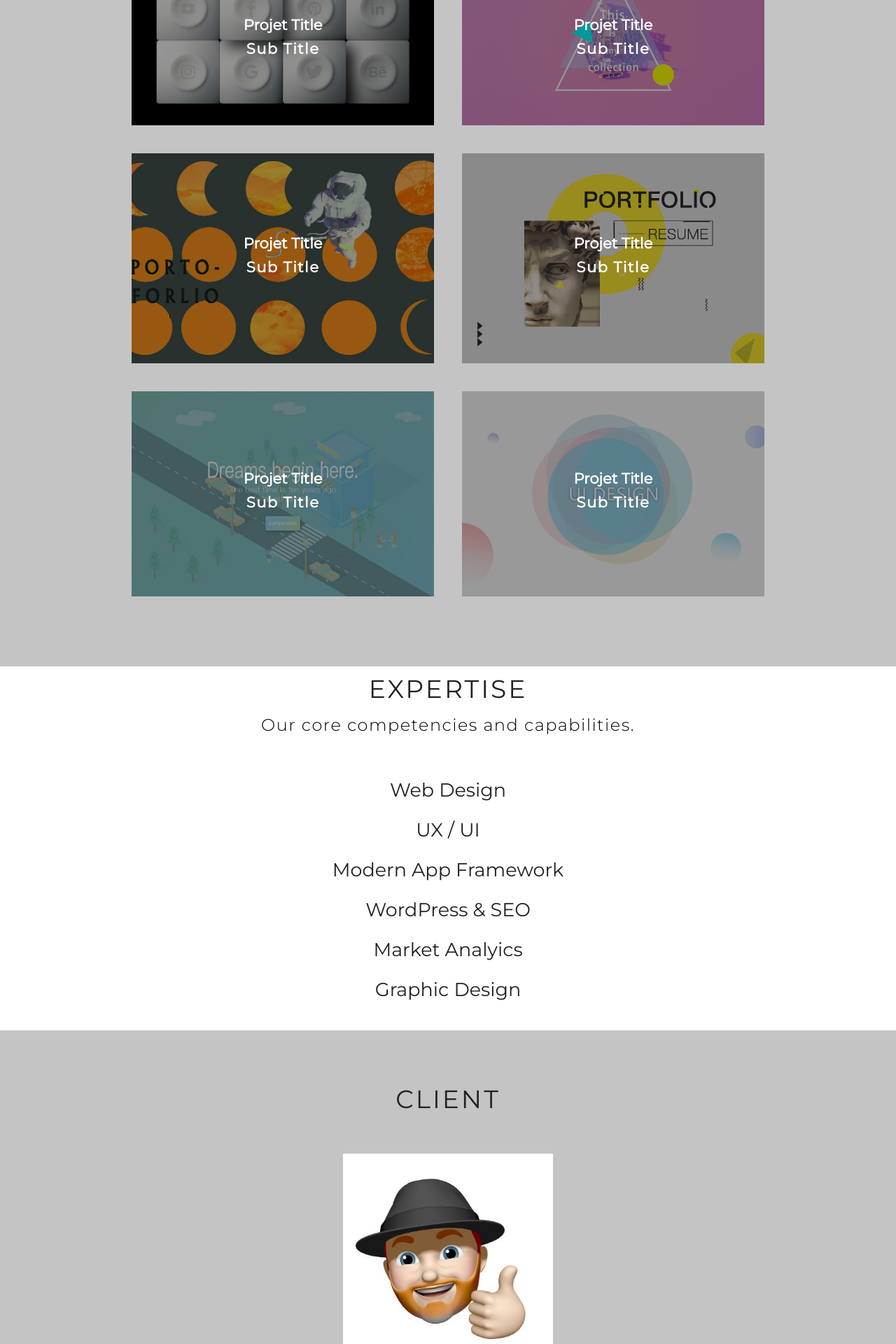
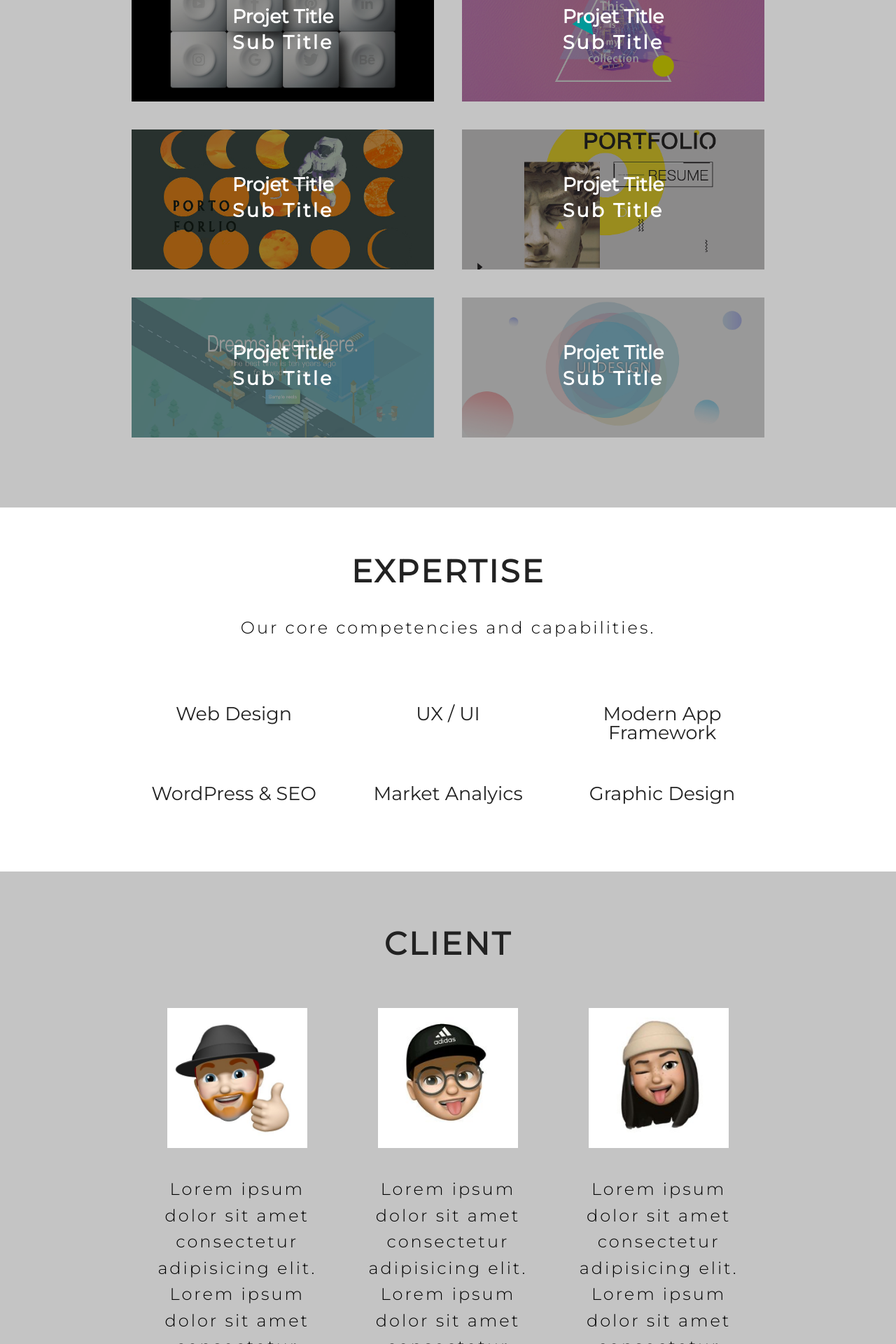
Before and after one commit to TKNRFJK1208/qa-final-project, a PHP site: page / in a window 1280 px wide. Shown: the part 1360-3280 px from the top of the page at 70% size. Run offline with PHP 8.4, Linux system fonts and the light colour scheme; some web fonts are replaced.

Commit message:
design desktop version

```diff
--- a/index.php
+++ b/index.php
@@ -23,7 +23,6 @@
 </header>
 <section id="bnr">
   <div class="bnr container">
-    <!-- <img src="images/hbg.png"> -->
     <div class="bnr-content">
       <h1>The readable content of a page when looking at its layout.</h1>
     </div>
@@ -125,17 +124,17 @@
     <div class="all-client-box">
       <div class="client-box">
         <img src="images/c1.jpeg" alt="">
-        <p>Lorem ipsum dolor sit amet consectetur adipisicing elit. Iusto tempore sint aliquid modi nam mollitia voluptatibus ipsa in rem quod incidunt et ducimus deleniti quia, quae enim, accusamus explicabo quasi?</p>
+        <p>Lorem ipsum dolor sit amet consectetur adipisicing elit. Lorem ipsum dolor sit amet consectetur adipisicing elit.</p>
         <div class="client-message"></div>
       </div>
       <div class="client-box">
         <img src="images/c2.jpeg" alt="">
-        <p>Lorem ipsum dolor sit amet consectetur adipisicing elit. Iusto tempore sint aliquid modi nam mollitia voluptatibus ipsa in rem quod incidunt et ducimus deleniti quia, quae enim, accusamus explicabo quasi?</p>
+        <p>Lorem ipsum dolor sit amet consectetur adipisicing elit. Lorem ipsum dolor sit amet consectetur adipisicing elit.</p>
         <div class="client-message"></div>
       </div>
       <div class="client-box">
         <img src="images/c3.jpeg" alt="">
-        <p>Lorem ipsum dolor sit amet consectetur adipisicing elit. Iusto tempore sint aliquid modi nam mollitia voluptatibus ipsa in rem quod incidunt et ducimus deleniti quia, quae enim, accusamus explicabo quasi?</p>
+        <p>Lorem ipsum dolor sit amet consectetur adipisicing elit. Lorem ipsum dolor sit amet consectetur adipisicing elit.</p>
         <div class="client-message"></div>
       </div>
     </div>
--- a/styles/about.css
+++ b/styles/about.css
@@ -63,8 +63,7 @@
     border: 10px solid cadetblue;
   }
   #about .pf-img {
-    min-width: 300px;
-    height: 100%;
+    min-width: 400px;
   }
   #about .col-right {
     padding: 100px 0 0 80px;
--- a/styles/banner.css
+++ b/styles/banner.css
@@ -33,6 +33,3 @@
     font-size: 2.4em;
   }
 }
-
-@media (min-width: 992px) {
-}
--- a/styles/client.css
+++ b/styles/client.css
@@ -16,12 +16,13 @@
 }
 
 .client-box img {
-  width: 300px;
-  height: 300px;
+  width: 200px;
+  height: 200px;
 }
 
 .client-box p {
   margin-top: 20px;
+  width: 50vw;
 }
 
 @media (min-width: 768px) {
@@ -30,4 +31,17 @@
   }
 }
 @media (min-width: 992px) {
+  .all-client-box {
+    display: flex;
+    justify-content: center;
+    flex-wrap: wrap;
+  }
+  .client-box {
+    width: 30%;
+    padding: 10px;
+  }
+  .client-box p {
+    width: 100%;
+    padding: 5px;
+  }
 }
--- a/styles/contact.css
+++ b/styles/contact.css
@@ -26,6 +26,9 @@
 .home {
   font-weight: 500;
   font-size: 2rem;
+}
+
+.home {
   text-transform: uppercase;
 }
 
@@ -61,4 +64,8 @@
   }
 }
 @media (min-width: 992px) {
+  .contact-form input,
+  .contact-form textarea {
+    max-width: 40vw;
+  }
 }
--- a/styles/expertise.css
+++ b/styles/expertise.css
@@ -24,4 +24,15 @@
   }
 }
 @media (min-width: 992px) {
+  #expertise p {
+    margin: 30px;
+  }
+  #expertise .skill-list ul {
+    display: flex;
+    flex-wrap: wrap;
+    justify-content: center;
+  }
+  #expertise .skill-list li {
+    width: 25%;
+  }
 }
--- a/styles/footer.css
+++ b/styles/footer.css
@@ -1,6 +1,6 @@
 /* Footer Section */
 #footer {
-  background-color: #000000;
+  background-color: #222222;
 }
 #footer .footer {
   min-height: 200px;
--- a/styles/header.css
+++ b/styles/header.css
@@ -165,9 +165,6 @@ header .hamburger.active .bar::after {
   }
 }
 
-@media (min-width: 768px) {
-}
-
 @media (min-width: 992px) {
   /* header */
   #header .logo {
@@ -186,8 +183,20 @@ header .hamburger.active .bar::after {
   #header .nav-list ul li {
     display: inline-block;
   }
-  #header .nav-list ul li a {
-    font-size: 1.8rem;
+  #header .nav-list ul a:after {
+    display: none;
+  }
+  #header .nav-list ul a {
+    font-size: 1rem;
+    font-weight: 500;
+    letter-spacing: 0.2rem;
+    text-decoration: none;
+    color: #a1a0a0;
+    text-transform: uppercase;
+    padding: 20px;
+    display: block;
+    text-align: center;
+    line-height: 1.5;
   }
   #header .nav-list ul a:after {
     display: none;
--- a/styles/main.css
+++ b/styles/main.css
@@ -53,4 +53,11 @@ p {
   }
 }
 @media (min-width: 992px) {
+  .section-title {
+    font-size: 3rem;
+    font-weight: 700;
+  }
+  p {
+    letter-spacing: 0.2rem;
+  }
 }
--- a/styles/project.css
+++ b/styles/project.css
@@ -15,6 +15,7 @@
 .project-item {
   position: relative;
   margin: 20px;
+  height: 180px;
 }
 
 .project-item a::after {
@@ -57,7 +58,12 @@
   .project-item {
     width: 43%;
     position: relative;
+    height: 200px;
   }
 }
 @media (min-width: 992px) {
+  .project-item .project-info h4,
+  .project-item .project-info p {
+    font-size: 1.8rem;
+  }
 }
```
